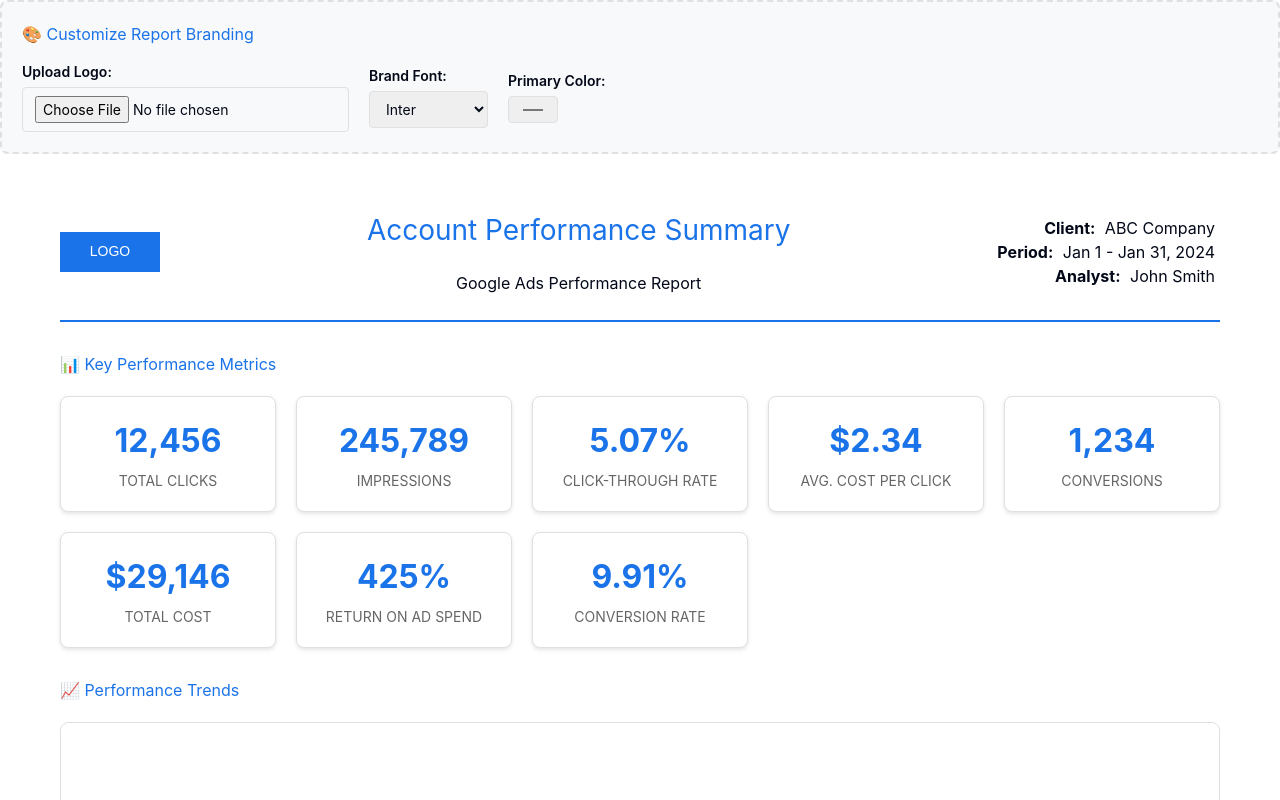
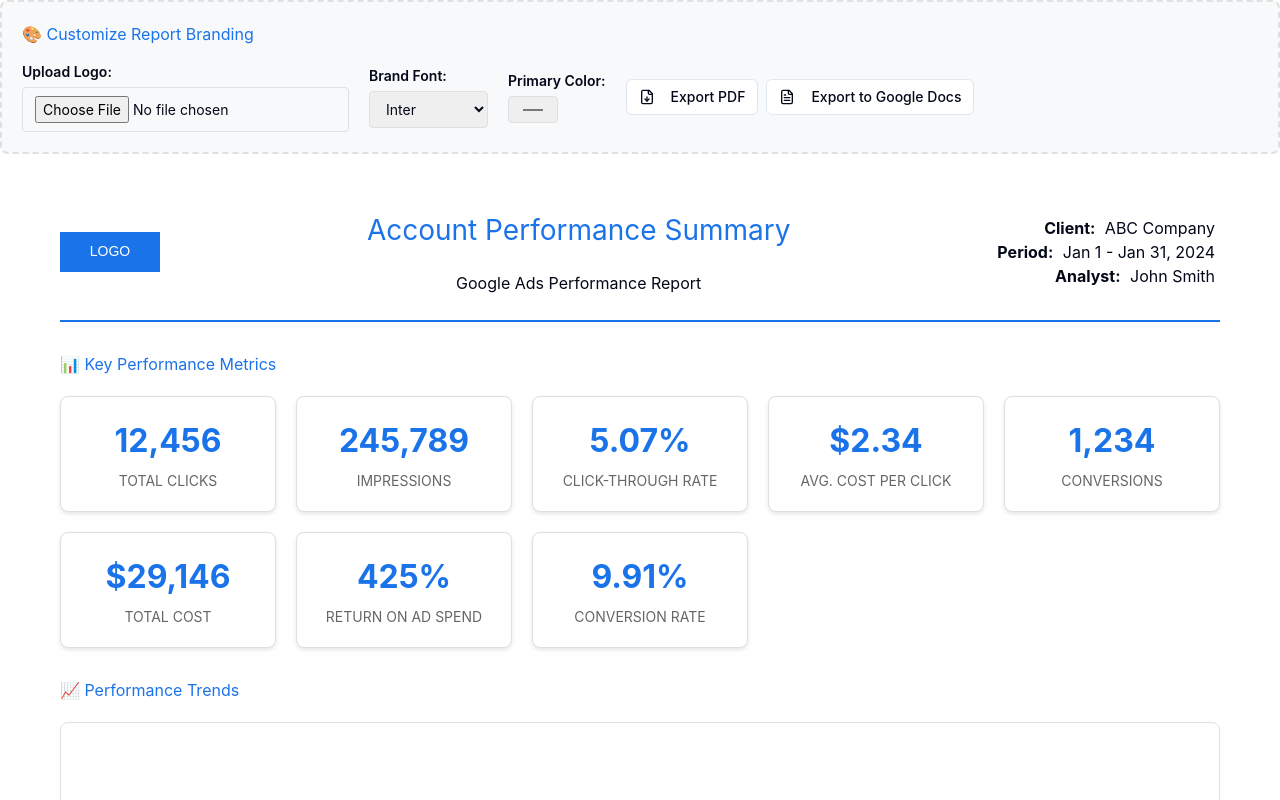
Before and after one commit to akashFairpe/ads-report-studio, a React (Vite) app: page /account-performance in a window 1280 px wide. Shown: the top 800 px of the page. Built offline with nearby package versions, Linux system fonts and the light colour scheme.

Commit message:
Add export functionality
Adds export to PDF and Google Docs functionality to the Account Performance report. This ensures consistency with other reports in the project.

```diff
--- a/src/pages/AccountPerformance.tsx
+++ b/src/pages/AccountPerformance.tsx
@@ -1,4 +1,5 @@
 import React, { useState } from 'react';
+import ExportButtons from "@/components/ExportButtons";
 
 const AccountPerformance = () => {
   const [primaryColor, setPrimaryColor] = useState('#1a73e8');
@@ -262,6 +263,7 @@ const AccountPerformance = () => {
               onChange={(e) => setPrimaryColor(e.target.value)}
             />
           </div>
+          <ExportButtons reportTitle="Account Performance Report" />
         </div>
       </div>
 
--- a/src/pages/CampaignPerformance.tsx
+++ b/src/pages/CampaignPerformance.tsx
@@ -1,4 +1,5 @@
 import React, { useState } from 'react';
+import ExportButtons from "@/components/ExportButtons";
 
 const CampaignPerformance = () => {
   const [primaryColor, setPrimaryColor] = useState('#1a73e8');
@@ -441,6 +442,7 @@ const CampaignPerformance = () => {
               onChange={(e) => setPrimaryColor(e.target.value)}
             />
           </div>
+          <ExportButtons reportTitle="Campaign Performance Report" />
         </div>
       </div>
 
```
